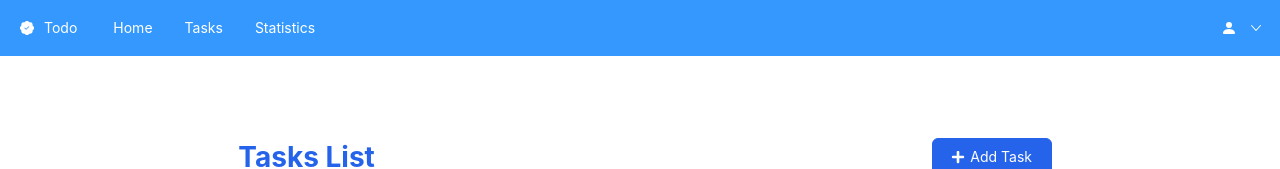
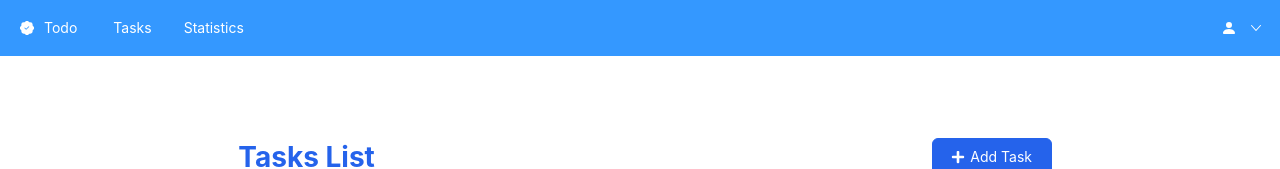
Before and after one commit to Nasi-Goreng-Pattaya/todo-frontend, a React (Vite) app: page /tasks in a window 1280 px wide. Shown: the top 169 px of the page. Built offline with nearby package versions, Linux system fonts and the light colour scheme.

Commit message:
Removed home and replace with base url

```diff
--- a/src/App.tsx
+++ b/src/App.tsx
@@ -1,7 +1,6 @@
-import { Routes, Route, Link } from "react-router-dom";
+import { Routes, Route, Link, Navigate } from "react-router-dom";
 import { Navbar, Nav, FlexboxGrid } from "rsuite";
 import { BsFillPatchCheckFill, BsPersonFill } from "react-icons/bs";
-import Home from "./pages/Home";
 import Login from "./pages/Login";
 import Statistics from "./pages/Statistics";
 import Style from "./styles/App.module.css";
@@ -183,9 +182,6 @@ function App() {
             </FlexboxGrid>
           </Navbar.Brand>
           <Nav>
-            <Nav.Item as={Link} to={"/"}>
-              Home
-            </Nav.Item>
             <Nav.Item as={Link} to={"/tasks"}>
               Tasks
             </Nav.Item>
@@ -210,7 +206,7 @@ function App() {
       </header>
       <main className={Style["content-wrapper"]}>
         <Routes>
-          <Route path="/" element={<Home />} />
+          <Route path="/" element={<Navigate replace to="/tasks" />} />
           <Route path="/login" element={<Login />} />
           <Route path="/tasks" element={<Tasks />} />
           <Route path="/statistics" element={<Statistics tasks={tasks} />} />
```
